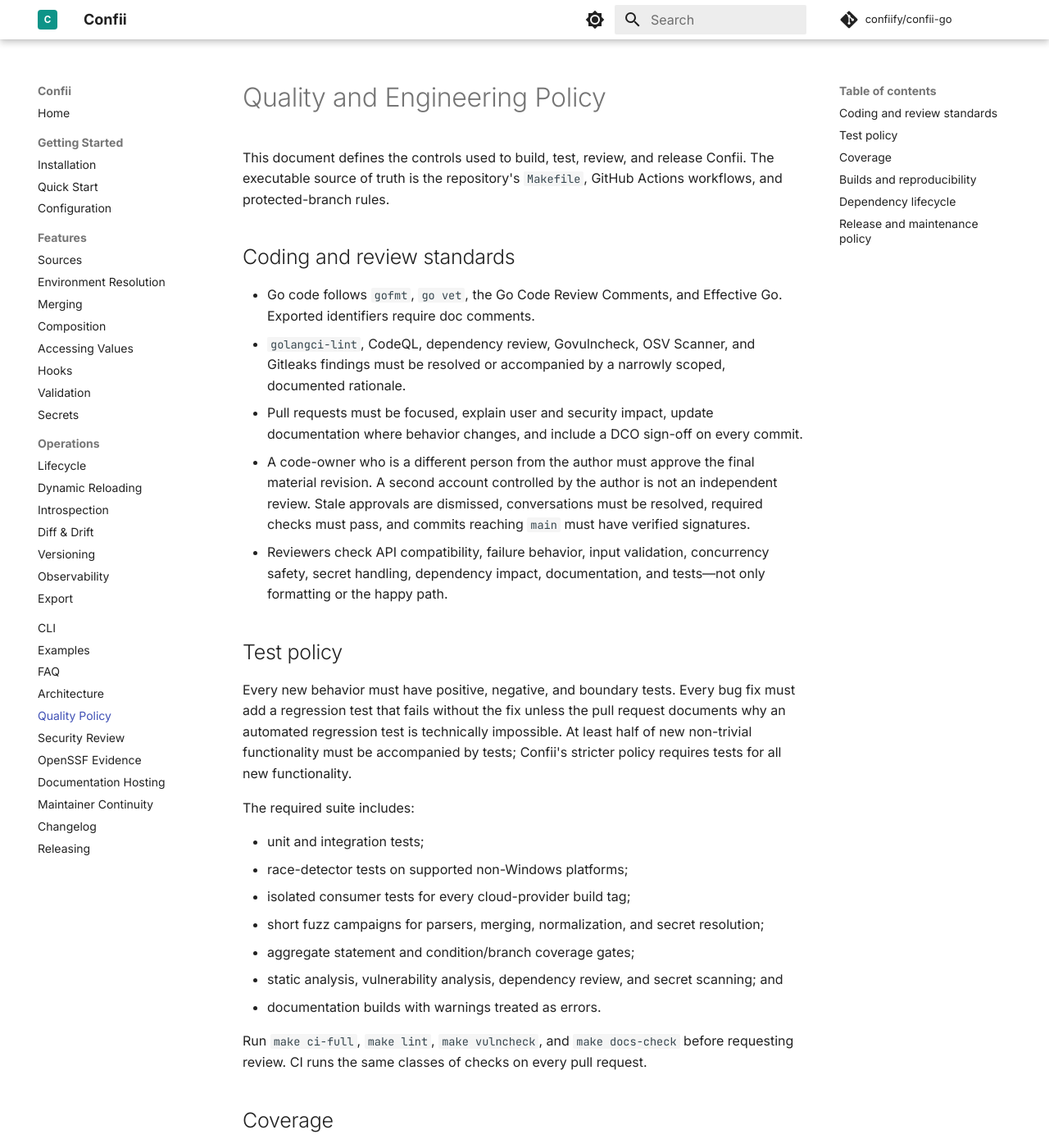
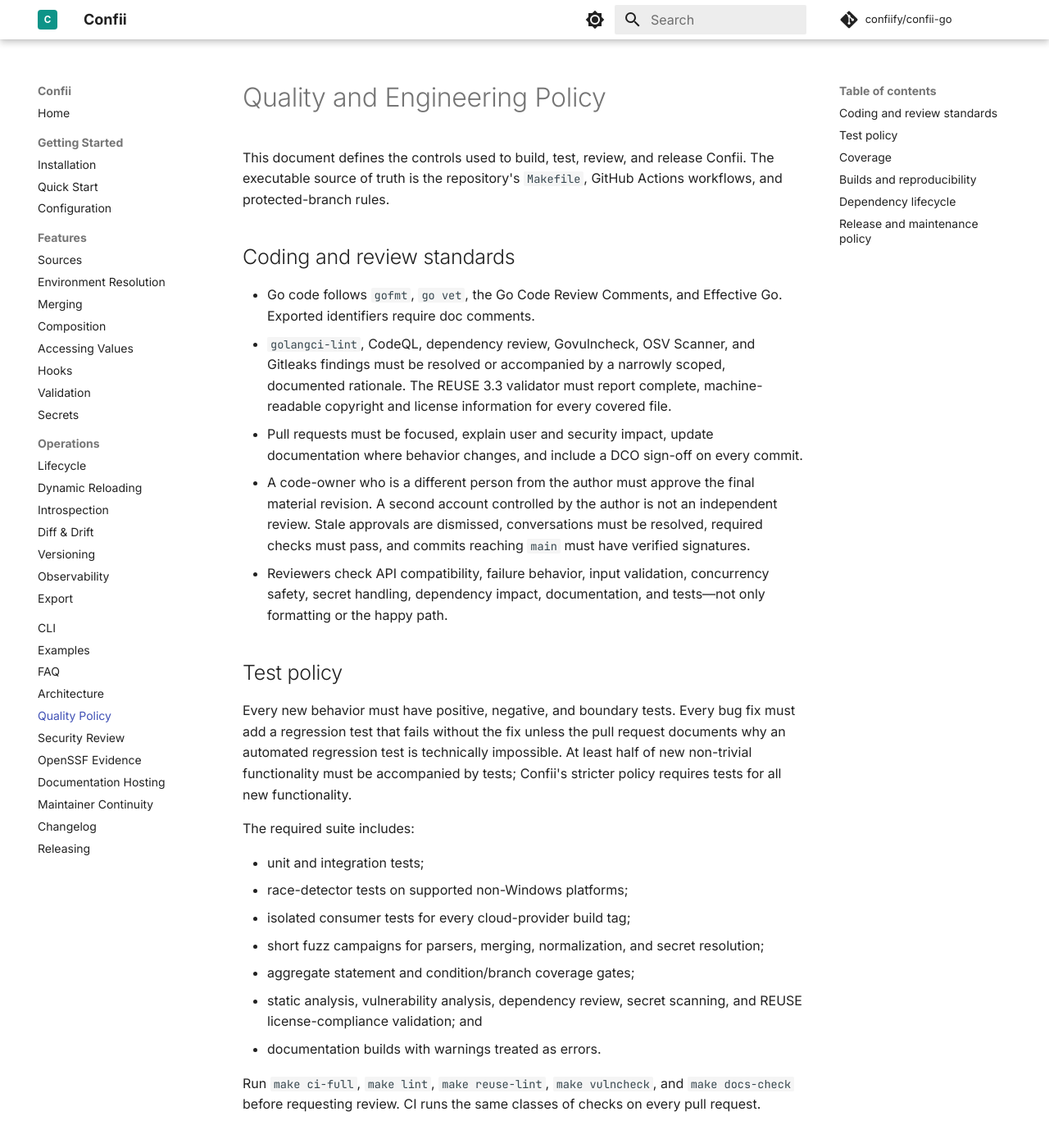
Before and after one commit to confiify/confii-go, an MkDocs documentation site: the page built from docs/QUALITY.md, in a window 1280 px wide and 1400 px high. Shown: the whole window at 82% size. Built offline with MkDocs 1.6.1 and Material for MkDocs 9.7.7, drawn with Linux system fonts in a browser that asks for light colours; comment, search, counter and statistics services are not loaded.

Commit message:
security: enforce REUSE license compliance (#71)
## Summary

- adopt REUSE Specification 3.3 metadata across the complete repository
- add the canonical SPDX MIT license text and a policy for third-party
material
- install REUSE 6.2.0 from hash-locked dependencies and run it without
multiprocessing for restricted-environment portability
- make license compliance an explicit required CI job
- add the latest stable release badge to the README and documentation
landing page

## Why

The repository already used SPDX license identifiers in source and
automation files, but documentation, fixtures, manifests, artwork, and
metadata did not have complete machine-readable coverage. There was also
no executable control preventing future licensing gaps. The static badge
row did not expose the current stable release during demonstrations.

This change turns per-file licensing into a continuously enforced
invariant. Embedded headers remain authoritative, REUSE.toml provides a
repository-authored MIT fallback, and contributors must explicitly
preserve and annotate any third-party material rather than allowing it
to inherit that fallback.

## User and developer impact

- users and downstream scanners receive complete REUSE 3.3 licensing
metadata
- contributors can run `make reuse-lint` locally with the same
hash-locked validator used by CI
- CI blocks missing, malformed, deprecated, or unresolvable license
metadata
- visitors can identify the latest stable release directly from the
project header

No Go API or runtime behavior changes.

## Validation

- `make reuse-lint` — 366/366 files covered, REUSE 3.3 compliant
- `make ci`
- `make lint`
- `make ci-full` — including race, cloud-consumer, reproducibility, and
87.69% branch coverage gates
- `make docs-check`
- `actionlint .github/workflows/ci.yaml`
- `git diff --check`

## Follow-up after merge

Register the compliant `main` branch with the official REUSE API,
confirm its independent scan, and add the live REUSE badge in a later
focused PR. The next trust-improvement work will audit OpenSSF OSPS
Baseline controls before API-compatibility and release-SBOM changes.

Signed-off-by: confiify <confii.connect@gmail.com>

```diff
--- a/docs/QUALITY.md
+++ b/docs/QUALITY.md
@@ -10,7 +10,8 @@
   Go. Exported identifiers require doc comments.
 - `golangci-lint`, CodeQL, dependency review, Govulncheck, OSV Scanner, and
   Gitleaks findings must be resolved or accompanied by a narrowly scoped,
-  documented rationale.
+  documented rationale. The REUSE 3.3 validator must report complete,
+  machine-readable copyright and license information for every covered file.
 - Pull requests must be focused, explain user and security impact, update
   documentation where behavior changes, and include a DCO sign-off on every
   commit.
@@ -39,12 +40,13 @@
 - short fuzz campaigns for parsers, merging, normalization, and secret
   resolution;
 - aggregate statement and condition/branch coverage gates;
-- static analysis, vulnerability analysis, dependency review, and secret
-  scanning; and
+- static analysis, vulnerability analysis, dependency review, secret
+  scanning, and REUSE license-compliance validation; and
 - documentation builds with warnings treated as errors.
 
-Run `make ci-full`, `make lint`, `make vulncheck`, and `make docs-check` before
-requesting review. CI runs the same classes of checks on every pull request.
+Run `make ci-full`, `make lint`, `make reuse-lint`, `make vulncheck`, and
+`make docs-check` before requesting review. CI runs the same classes of checks
+on every pull request.
 
 ## Coverage
 
```
Also changed, not shown: CONTRIBUTING.md (+13 -0 lines), README.md (+1 -0 lines), REUSE.toml (added, +19 -0 lines), docs/index.md (+1 -0 lines), 5 other files.
